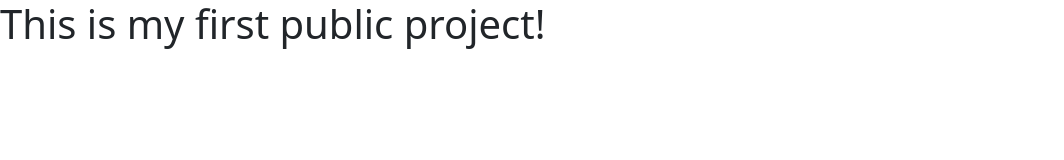
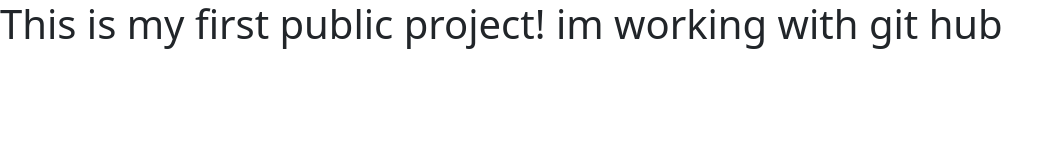
Before and after one commit to harkat0426/My-first-website, a plain HTML site: page index.html in a window 1280 px wide. Shown: the whole page, without its empty margins (0-1064 px from the left). Drawn offline with nearby package versions, Linux system fonts and the light colour scheme.

Commit message:
modified file

```diff
--- a/index.html
+++ b/index.html
@@ -8,10 +8,10 @@
     <!-- Bootstrap CSS -->
     <link href="https://cdn.jsdelivr.net/npm/bootstrap@5.1.3/dist/css/bootstrap.min.css" rel="stylesheet" integrity="sha384-1BmE4kWBq78iYhFldvKuhfTAU6auU8tT94WrHftjDbrCEXSU1oBoqyl2QvZ6jIW3" crossorigin="anonymous">
 
-    <title>My first public project</title>
+    <title>My first katrina's public project</title>
   </head>
   <body>
-    <h1>This is my first public project!</h1>
+    <h1>This is my first public project! im working with git hub </h1>
 
     <!-- Optional JavaScript; choose one of the two! -->
 
```
